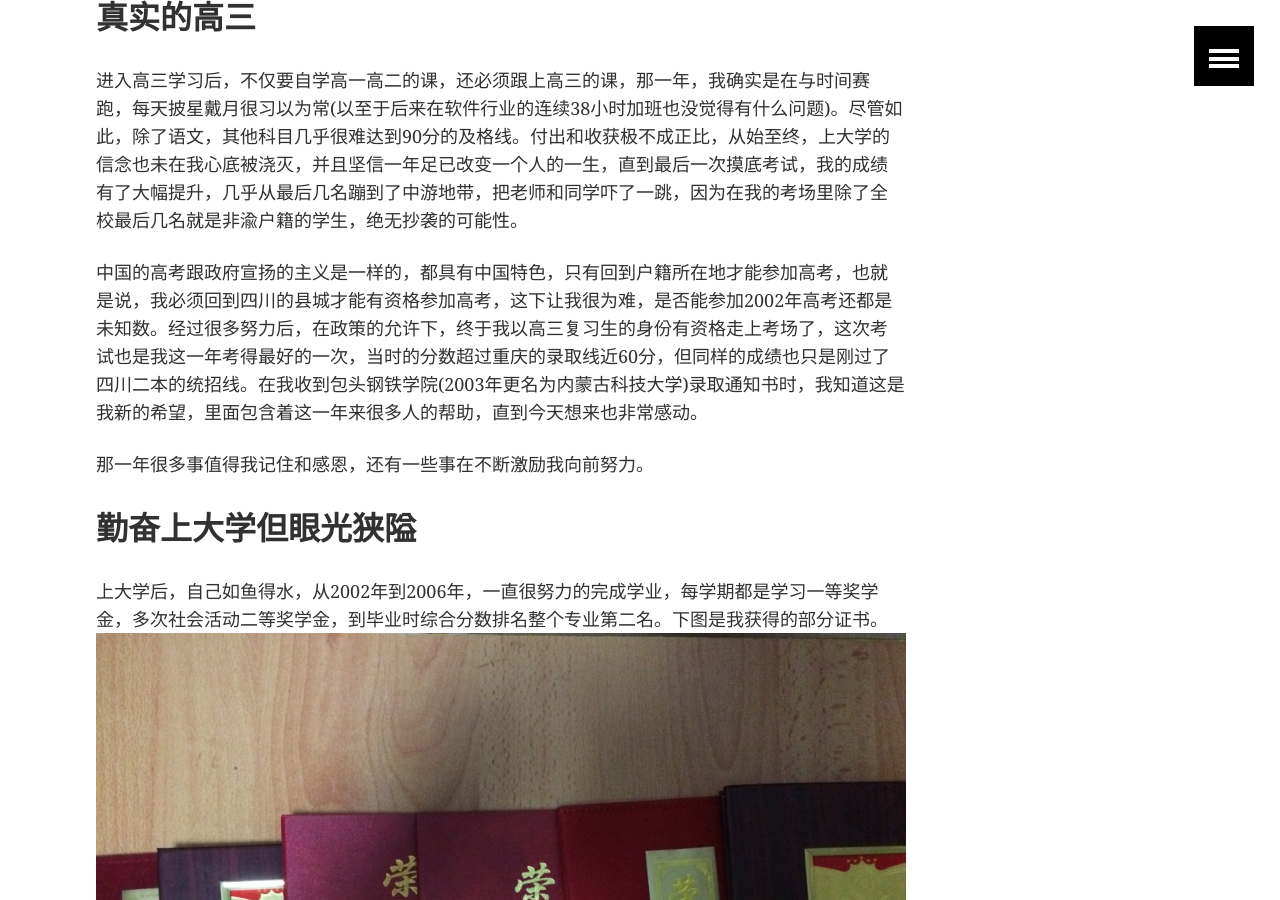
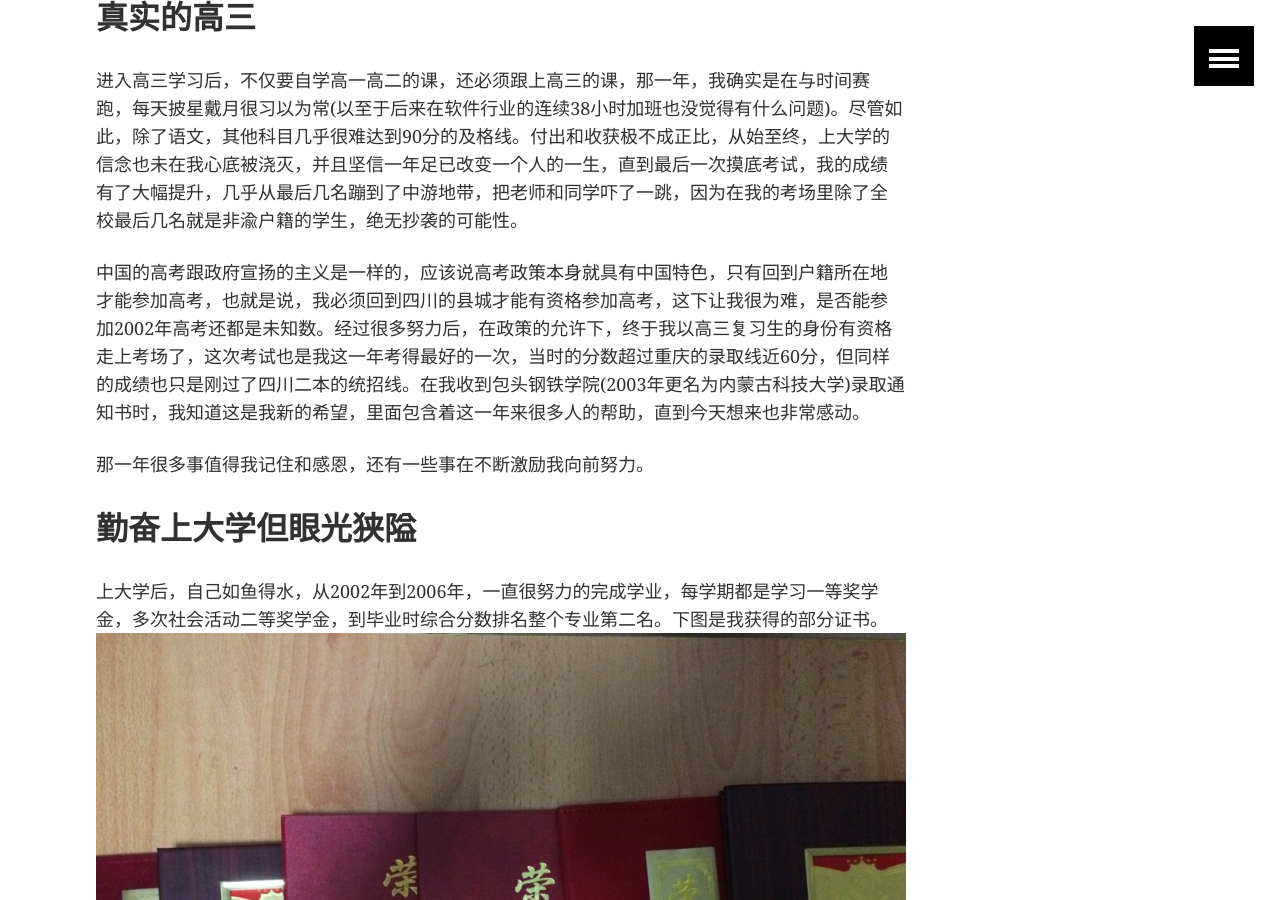
Before and after one commit to xialingsc/home, a Jekyll site: the page built from _posts/others/2015-10-09-What-I-Did-Before-I-was-25-years-old.md, in a window 1280 px wide and 900 px high, scrolled down 7926 px. Built offline with Jekyll 4.4.1, drawn with Linux system fonts in a browser that asks for light colours; a script that is not in the unit is left out; comment, search, counter and statistics services are not loaded.

Commit message:
release post

```diff
--- a/_posts/others/2015-10-09-What-I-Did-Before-I-was-25-years-old.md
+++ b/_posts/others/2015-10-09-What-I-Did-Before-I-was-25-years-old.md
@@ -70,7 +70,7 @@
 
 进入高三学习后，不仅要自学高一高二的课，还必须跟上高三的课，那一年，我确实是在与时间赛跑，每天披星戴月很习以为常(以至于后来在软件行业的连续38小时加班也没觉得有什么问题)。尽管如此，除了语文，其他科目几乎很难达到90分的及格线。付出和收获极不成正比，从始至终，上大学的信念也未在我心底被浇灭，并且坚信一年足已改变一个人的一生，直到最后一次摸底考试，我的成绩有了大幅提升，几乎从最后几名蹦到了中游地带，把老师和同学吓了一跳，因为在我的考场里除了全校最后几名就是非渝户籍的学生，绝无抄袭的可能性。
 
-中国的高考跟政府宣扬的主义是一样的，都具有中国特色，只有回到户籍所在地才能参加高考，也就是说，我必须回到四川的县城才能有资格参加高考，这下让我很为难，是否能参加2002年高考还都是未知数。经过很多努力后，在政策的允许下，终于我以高三复习生的身份有资格走上考场了，这次考试也是我这一年考得最好的一次，当时的分数超过重庆的录取线近60分，但同样的成绩也只是刚过了四川二本的统招线。在我收到包头钢铁学院(2003年更名为内蒙古科技大学)录取通知书时，我知道这是我新的希望，里面包含着这一年来很多人的帮助，直到今天想来也非常感动。
+中国的高考跟政府宣扬的主义是一样的，应该说高考政策本身就具有中国特色，只有回到户籍所在地才能参加高考，也就是说，我必须回到四川的县城才能有资格参加高考，这下让我很为难，是否能参加2002年高考还都是未知数。经过很多努力后，在政策的允许下，终于我以高三复习生的身份有资格走上考场了，这次考试也是我这一年考得最好的一次，当时的分数超过重庆的录取线近60分，但同样的成绩也只是刚过了四川二本的统招线。在我收到包头钢铁学院(2003年更名为内蒙古科技大学)录取通知书时，我知道这是我新的希望，里面包含着这一年来很多人的帮助，直到今天想来也非常感动。
 
 那一年很多事值得我记住和感恩，还有一些事在不断激励我向前努力。
 
```
